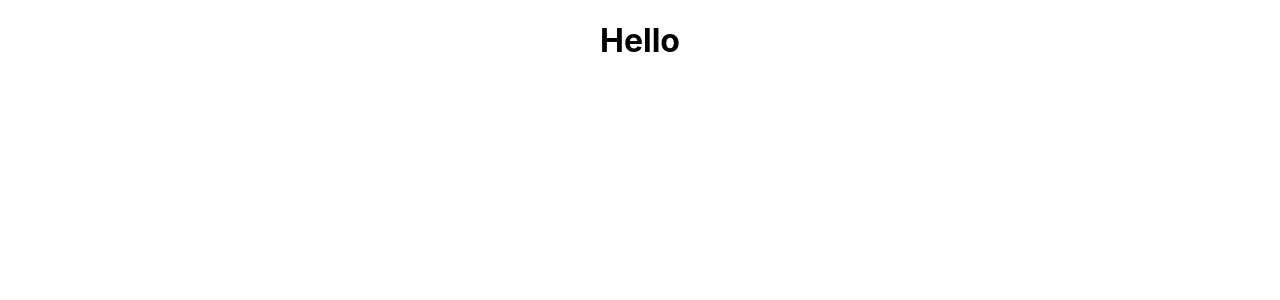
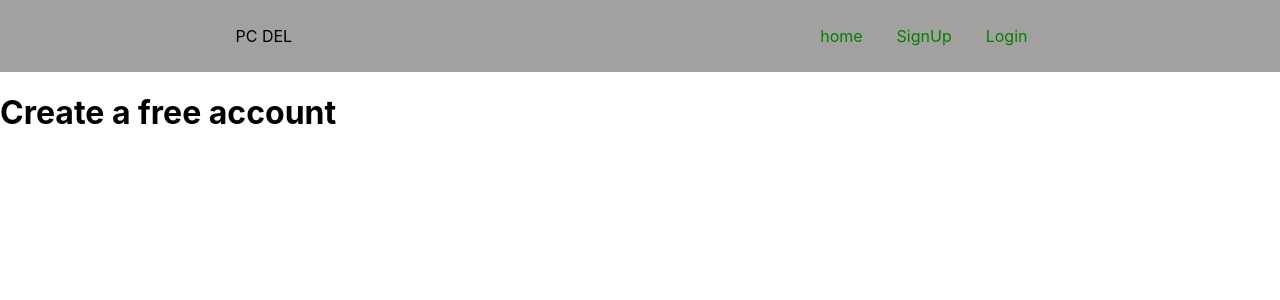
Before and after one commit to scovia-achan/safe-courier, a React (Create React App) app: page /signup in a window 1280 px wide. Shown: the top 300 px of the page. Built offline with nearby package versions, Linux system fonts and the light colour scheme.

Commit message:
create Navbar component, Home page, and SignUp page

```diff
--- a/package.json
+++ b/package.json
@@ -8,6 +8,7 @@
     "@testing-library/user-event": "^12.8.3",
     "react": "^17.0.2",
     "react-dom": "^17.0.2",
+    "react-router-dom": "^5.2.0",
     "react-scripts": "4.0.3",
     "web-vitals": "^1.1.2"
   },
--- a/src/App.css
+++ b/src/App.css
@@ -1,38 +1,3 @@
 .App {
-  text-align: center;
+  max-width: 2000px;
 }
-
-.App-logo {
-  height: 40vmin;
-  pointer-events: none;
-}
-
-@media (prefers-reduced-motion: no-preference) {
-  .App-logo {
-    animation: App-logo-spin infinite 20s linear;
-  }
-}
-
-.App-header {
-  background-color: #282c34;
-  min-height: 100vh;
-  display: flex;
-  flex-direction: column;
-  align-items: center;
-  justify-content: center;
-  font-size: calc(10px + 2vmin);
-  color: white;
-}
-
-.App-link {
-  color: #61dafb;
-}
-
-@keyframes App-logo-spin {
-  from {
-    transform: rotate(0deg);
-  }
-  to {
-    transform: rotate(360deg);
-  }
-}
--- a/src/App.js
+++ b/src/App.js
@@ -1,9 +1,20 @@
+import Navbar from "./Components/Navbar"
+import {BrowserRouter as Router, Route, Switch} from "react-router-dom"
 import './App.css';
+import Home from "./Pages/Home";
+import SignUp from "./Pages/SignUp";
 
 function App() {
   return (
     <div className="App">
-      <h1>Hello</h1>
+      <Router>
+        <Navbar />
+          <Switch>
+            <Route exact path="/" component={Home}/>
+            <Route exact path="/signup" component={SignUp}/>
+          </Switch>
+      </Router>
+
     </div>
   );
 }
--- /dev/null
+++ b/src/Components/Main.css
@@ -0,0 +1,27 @@
+.nav {
+    display: flex;
+    justify-content: space-around;
+    align-items: center;
+    padding: 10px 0;
+    background-color: rgba(87, 84, 81, 0.55);
+
+}
+
+.navlinks {
+    list-style: none;
+    display: flex;
+    justify-content: space-between;
+}
+.navlinks li {
+    padding-left:12px;
+    padding-right: 12px;
+}
+.navlinks a{
+    text-decoration: none;
+    color: green;
+    padding: 5px;
+}
+.navlinks a:hover{
+    /* background-color: rgb(150, 157, 158); */
+    color: rgb(128, 108, 23);
+}
--- /dev/null
+++ b/src/Components/Navbar.js
@@ -0,0 +1,19 @@
+import React from 'react'
+import {Link} from "react-router-dom"
+import "./Main.css"
+
+function Navbar() {
+    return (
+        <div className="nav">
+            <div className="logo">PC DEL</div>
+            <ul className="navlinks">
+                <li><Link to="/">home</Link></li>
+                <li><Link to="/signup">SignUp</Link></li>
+                <li><Link to="/">Login</Link></li>
+            </ul>
+
+        </div>
+    )
+}
+
+export default Navbar;
--- /dev/null
+++ b/src/Pages/Home.js
@@ -0,0 +1,11 @@
+import React from 'react'
+
+function Home() {
+    return (
+        <div>
+
+        </div>
+    )
+}
+
+export default Home;
--- /dev/null
+++ b/src/Pages/SignUp.js
@@ -0,0 +1,13 @@
+import React from 'react'
+
+
+function SignUp() {
+    return (
+        <div>
+           <h1>Create a free account</h1>
+
+        </div>
+    )
+}
+
+export default SignUp;
```
Also changed, not shown: 1 other file (tests, documents, lock files or other folders).
